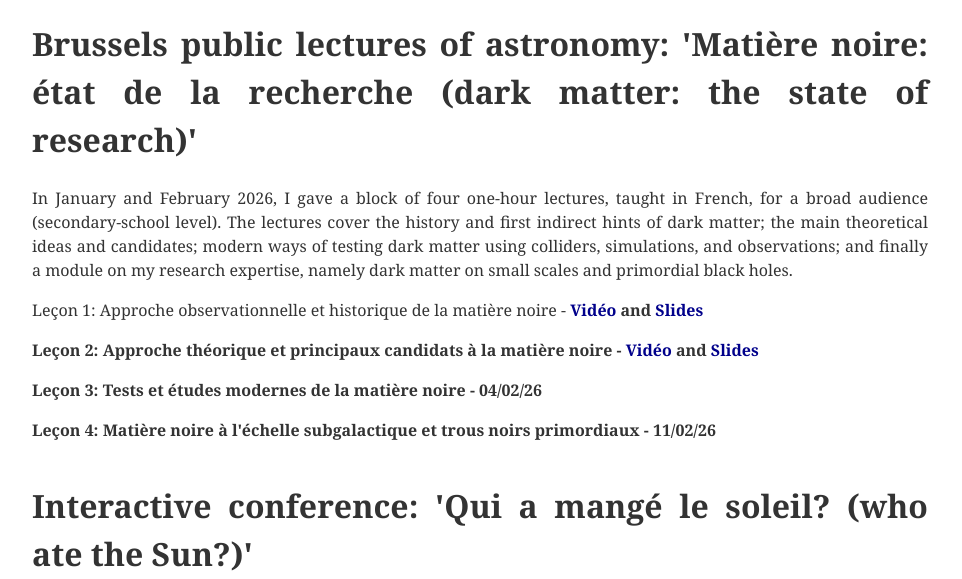
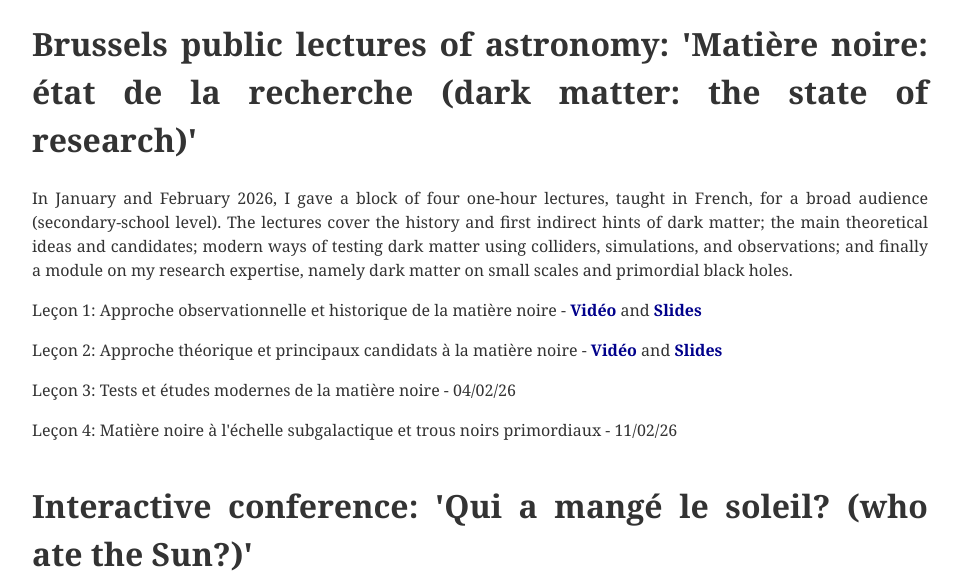
Before and after one commit to nicolasesser/nicolasesser.github.io, a Jekyll site: the page built from outreach.html, in a window 1280 px wide. Shown: the part 2338-2917 px from the top of the page, without its empty margins (160-1122 px from the left). Built offline with Jekyll 4.4.1, drawn with Linux system fonts in a browser that asks for light colours; grey boxes are pictures that could not be loaded.

Commit message:
Update outreach.html

```diff
--- a/outreach.html
+++ b/outreach.html
@@ -50,9 +50,9 @@
 
 <p> In January and February 2026, I gave a block of four one-hour lectures, taught in French, for a broad audience (secondary-school level). The lectures cover the history and first indirect hints of dark matter; the main theoretical ideas and candidates; modern ways of testing dark matter using colliders, simulations, and observations; and finally a module on my research expertise, namely dark matter on small scales and primordial black holes. </p>
 
-<p> Leçon 1: Approche observationnelle et historique de la matière noire - <a href="https://www.dailymotion.com/video/x9xx7qm" target="_blank" style="color: darkblue;"><strong>Vidéo<strong></a> and <a href="/docs/CPA_matierenoire_1.pdf" target="_blank" style="color: darkblue; text-decoration: none;"><strong>Slides</strong></a> </p>
+<p> Leçon 1: Approche observationnelle et historique de la matière noire - <a href="https://www.dailymotion.com/video/x9xx7qm" target="_blank" style="color: darkblue;"><strong>Vidéo</strong></a> and <a href="/docs/CPA_matierenoire_1.pdf" target="_blank" style="color: darkblue; text-decoration: none;"><strong>Slides</strong></a> </p>
 
-<p> Leçon 2: Approche théorique et principaux candidats à la matière noire - <a href="/docs/CPA_matiere_noire_2.mp4" target="_blank" style="color: darkblue; text-decoration: none;"><strong>Vidéo<strong></a> and <a href="/docs/CPA_matierenoire_2.pdf" target="_blank" style="color: darkblue; text-decoration: none;"><strong>Slides</strong></a> </p>
+<p> Leçon 2: Approche théorique et principaux candidats à la matière noire - <a href="/docs/CPA_matiere_noire_2.mp4" target="_blank" style="color: darkblue; text-decoration: none;"><strong>Vidéo</strong></a> and <a href="/docs/CPA_matierenoire_2.pdf" target="_blank" style="color: darkblue; text-decoration: none;"><strong>Slides</strong></a> </p>
 
 <p> Leçon 3: Tests et études modernes de la matière noire - 04/02/26 </p>
 
```
